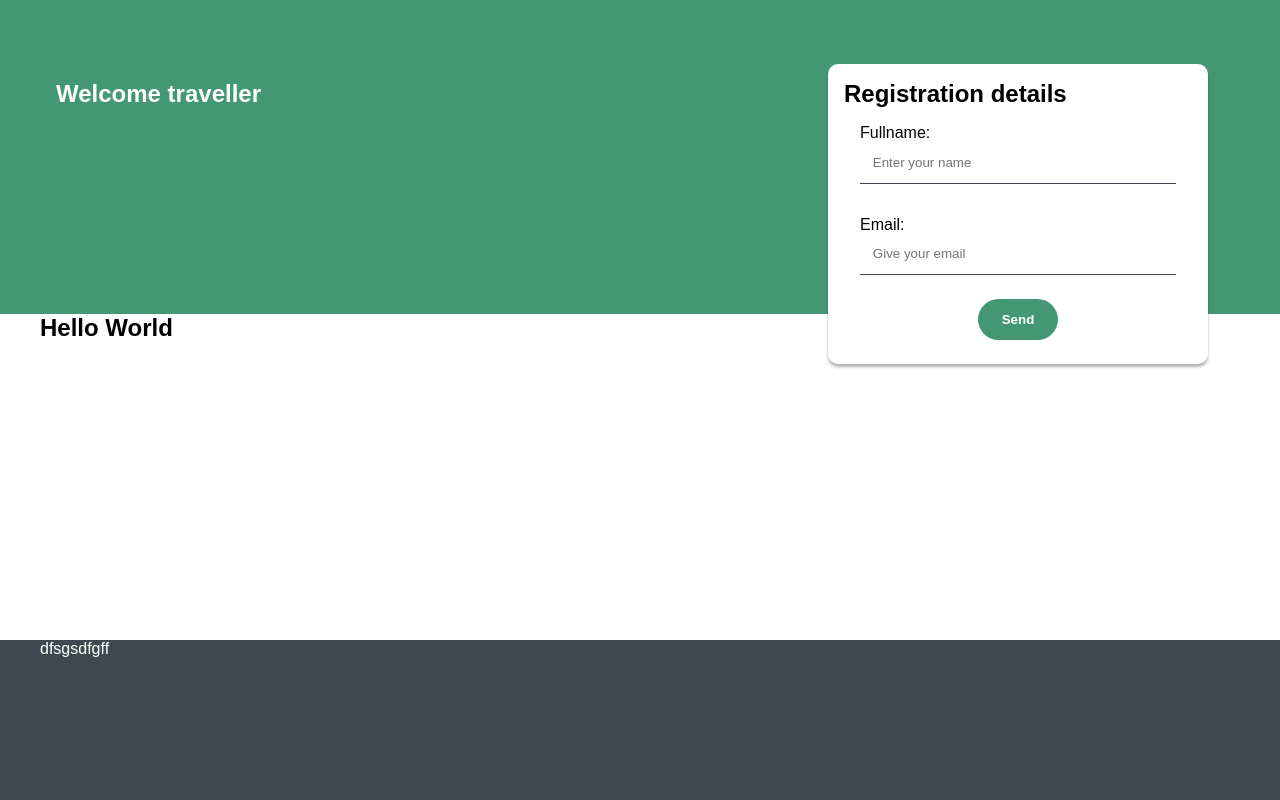
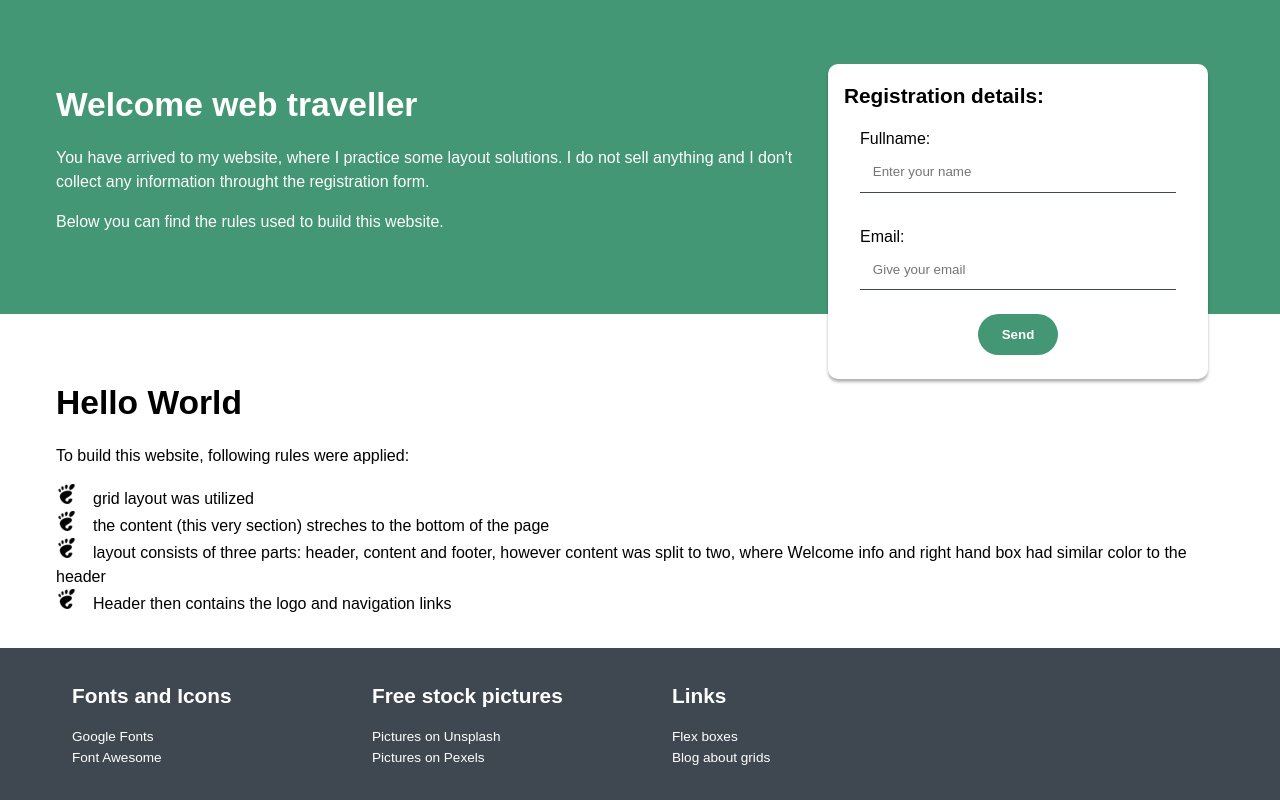
Before and after one commit to AlbertWilling/HelloCraft, a plain HTML site: page index.html in a window 1280 px wide. Drawn offline with Linux system fonts and the light colour scheme; a web font is replaced by a local one.

Commit message:
Adding content and styling to main and footer

```diff
--- a/CSS/style.css
+++ b/CSS/style.css
@@ -22,6 +22,21 @@ a{
   text-decoration: none;
 }
 
+h1{
+  font-size: 2.1rem;
+}
+
+h2{
+  font-size: 1.3rem;
+}
+
+p{
+  margin-top: 1rem;
+  margin-bottom: 1rem;
+
+
+}
+
 /* Main layout and styling */
 
 body{
@@ -32,7 +47,8 @@ body{
                        "content"
                        "footer";
   grid-template-columns: 1fr;
-  grid-template-rows: 4rem 1fr 10rem;
+  grid-template-rows: 4rem 1fr auto;
+  line-height: 1.5;
 }
 
 header{
@@ -66,20 +82,40 @@ header{
   background-color: var(--color2);
   max-width: 1200px;
   margin: auto;
+  padding: 1rem;
+  margin-top: 3rem;
 }
+
+.main ul{
+  list-style-image: url("/Pictures/start-here-symbolic.symbolic.png");
+  list-style-position: inside;
+}
+
 
 footer{
   grid-area: footer;
   background-color: var(--color1);
   color: var(--color2);
+  font-size: 0.85rem;
 }
 
 .footer-content{
+  padding: 1rem;
   max-width: 1200px;
   margin: auto;
+  display: flex;
+  flex-flow: row wrap;
 }
 
+.footer-section{
+  padding: 1rem;
+  min-width: 300px;
+}
 
+.footer-section ul{
+  list-style-type: none;
+  margin-top: 1rem;
+}
 
 
 /* contact.html styling */
--- a/index.html
+++ b/index.html
@@ -14,14 +14,15 @@
     <div class="intro">
       <div class="intro-content">
         <section class="intro-text">
-          <h1>Welcome traveller</h1>
+          <h1>Welcome web traveller</h1>
           <p>
-
+            You have arrived to my website, where I practice some layout solutions. I do not sell anything and I don't collect any information throught the registration form.
           </p>
+          <p>Below you can find the rules used to build this website.</p>
         </section>
         <section class="intro-box">
           <div class="card">
-            <h2>Registration details</h2>
+            <h2>Registration details:</h2>
             <form>
               <label for="name">Fullname:</label>
               <input type="textarea" id="name" placeholder="Enter your name">
@@ -35,13 +36,41 @@
     </div>
       <section class="main">
         <h1>Hello World</h1>
+        <p>To build this website, following rules were applied:</p>
+        <ul>
+          <li>grid layout was utilized</li>
+          <li>the content (this very section) streches to the bottom of the page</li>
+          <li>layout consists of three parts: header, content and footer, however content was split to two, where Welcome info and right hand box had similar color to the header</li>
+          <li>Header then contains the logo and navigation links</li>
+        </ul>
       </section>
 
   </div><!--end of .content-->
   <footer>
-    <section class="footer-content">
-      dfsgsdfgff
-    </section>
+    <div class="footer-content">
+      <section class="footer-section">
+        <h2>Fonts and Icons</h2>
+        <ul>
+          <li>Google Fonts</li>
+          <li>Font Awesome</li>
+        </ul>
+      </section>
+      <section class="footer-section">
+        <h2>Free stock pictures</h2>
+        <ul>
+          <li>Pictures on Unsplash</li>
+          <li>Pictures on Pexels</li>
+        </ul>
+      </section>
+
+      <section class="footer-section">
+        <h2>Links</h2>
+        <ul>
+          <li>Flex boxes</li>
+          <li>Blog about grids</li>
+        </ul>
+      </section>
+    </div>
 
   </footer>
 </body>
```
Also changed, not shown: Pictures/start-here-symbolic.symbolic.png (added).
